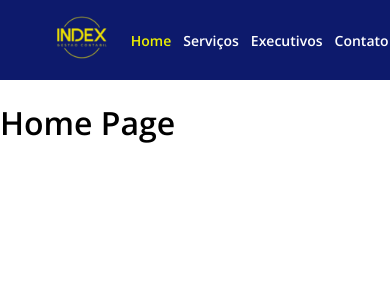
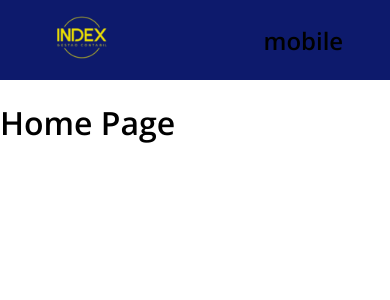
Before and after one commit to indexgestaocontabil/indexgestaocontabil.github.io, a React (Create React App) app: page / in a window 390 px wide. Shown: the top 300 px of the page. Built offline with nearby package versions, Linux system fonts and the light colour scheme.

Commit message:
Changes on structure of header to start mobile version

```diff
--- a/src/components/Header/Header.tsx
+++ b/src/components/Header/Header.tsx
@@ -2,9 +2,29 @@ import { NavLink } from 'react-router-dom';
 import { getRouteDefinitions } from '../../routes';
 import './Header.scss';
 import logo from '../../assets/img/logo-small-amarela.png';
+import useBreakpointObserver from '../../hooks/use-breakpoint-observer';
+import { useCallback } from 'react';
 
 function Header() {
-  const routes = getRouteDefinitions();
+  const { isDesktop } = useBreakpointObserver();
+
+  const getNavigationItems = useCallback(() => {
+    const routes = getRouteDefinitions();
+
+    return (
+      routes.map(({ path, title }, index) => (
+        <NavLink
+          to={path}
+          key={`${path}-${index}`}
+          className={({ isActive }) =>
+            'header-navigation-link ' + (isActive ? 'active' : '')
+          }
+        >
+          {title}
+        </NavLink>
+      ))
+    )
+  }, []);
 
   return (
     <header className="header">
@@ -19,17 +39,12 @@ function Header() {
       </div>
 
       <nav className="header-navigation">
-        {routes.map(({ path, title }, index) => (
-          <NavLink
-            to={path}
-            key={`${path}-${index}`}
-            className={({ isActive }) =>
-              'header-navigation-link ' + (isActive ? 'active' : '')
-            }
-          >
-            {title}
-          </NavLink>
-        ))}
+        { isDesktop
+            ? getNavigationItems()
+            : (
+              <h1>mobile</h1>
+            )
+        }
       </nav>
     </header>
   );
```
